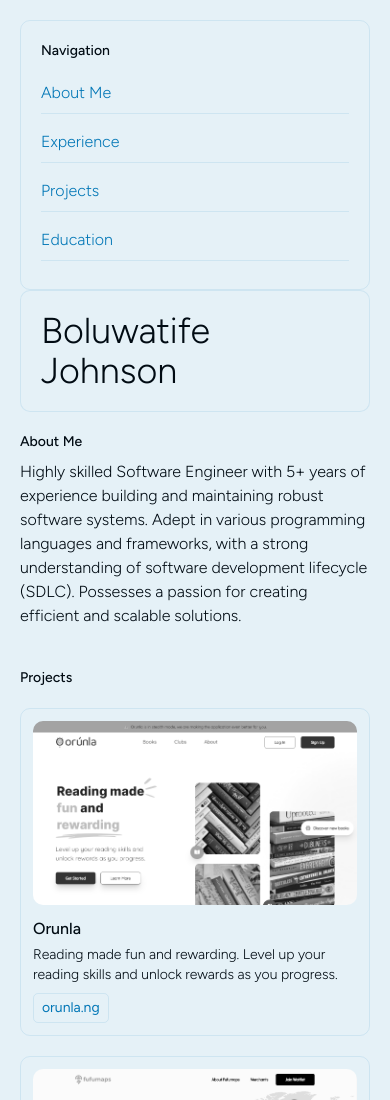
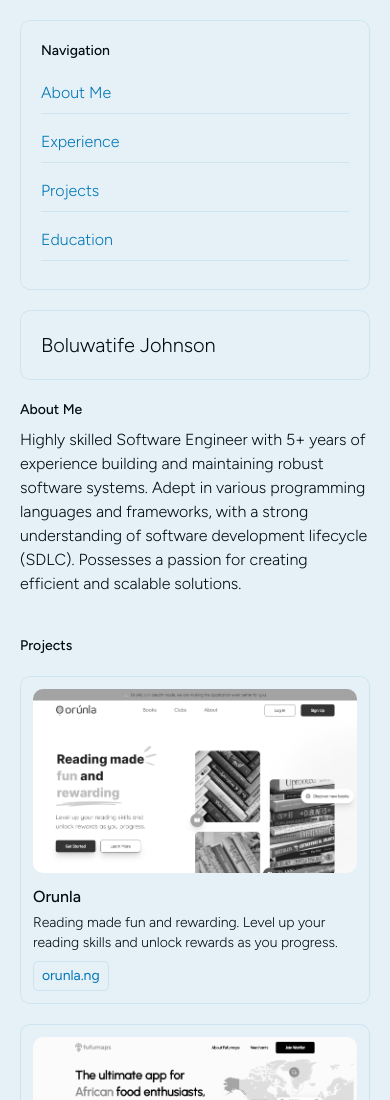
Before and after one commit to booluw/portfolio, a website built with Vite: page index.html in a window 390 px wide. Shown: the top 1100 px of the page. Built offline with nearby package versions, Linux system fonts and the light colour scheme.

Commit message:
fix: header text adjustments

```diff
--- a/index.html
+++ b/index.html
@@ -9,7 +9,7 @@
 </head>
 
 <body class="bg-white text-black flex justify-center min-h-screen font-[300]">
-  <section class="flex flex-col items-start md:flex-row p-5 md:px-0 md:w-[1200px] md:gap-5">
+  <section class="flex flex-col items-start md:flex-row p-5 md:px-0 md:w-[1200px] gap-5">
     <aside class="w-full md:w-1/4 md:order-1 p-5 border border-border rounded md:sticky md:top-2">
       <h2 class="font-[500] text-black text-sm">Navigation</h2>
       <ul class="mt-3 text-primary">
@@ -28,7 +28,7 @@
       </ul>
     </aside>
     <main class="md:w-3/4">
-      <header class="text-4xl p-5 font-[200] border border-border rounded sticky top-2 bg-white z-10">
+      <header class="text-xl md:text-4xl p-5 font-[200] border border-border rounded sticky top-2 bg-white z-10">
         Boluwatife Johnson
       </header>
 
```
